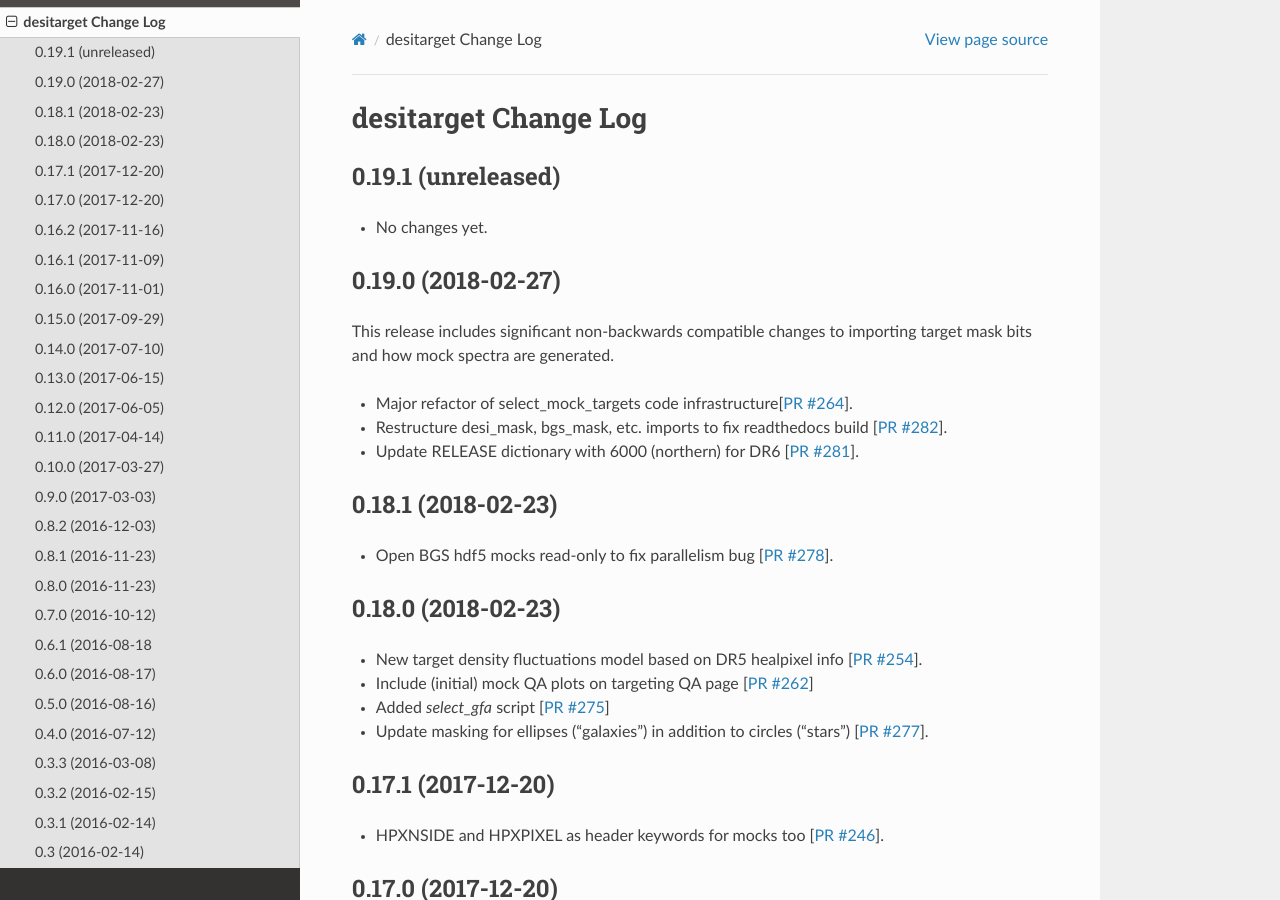
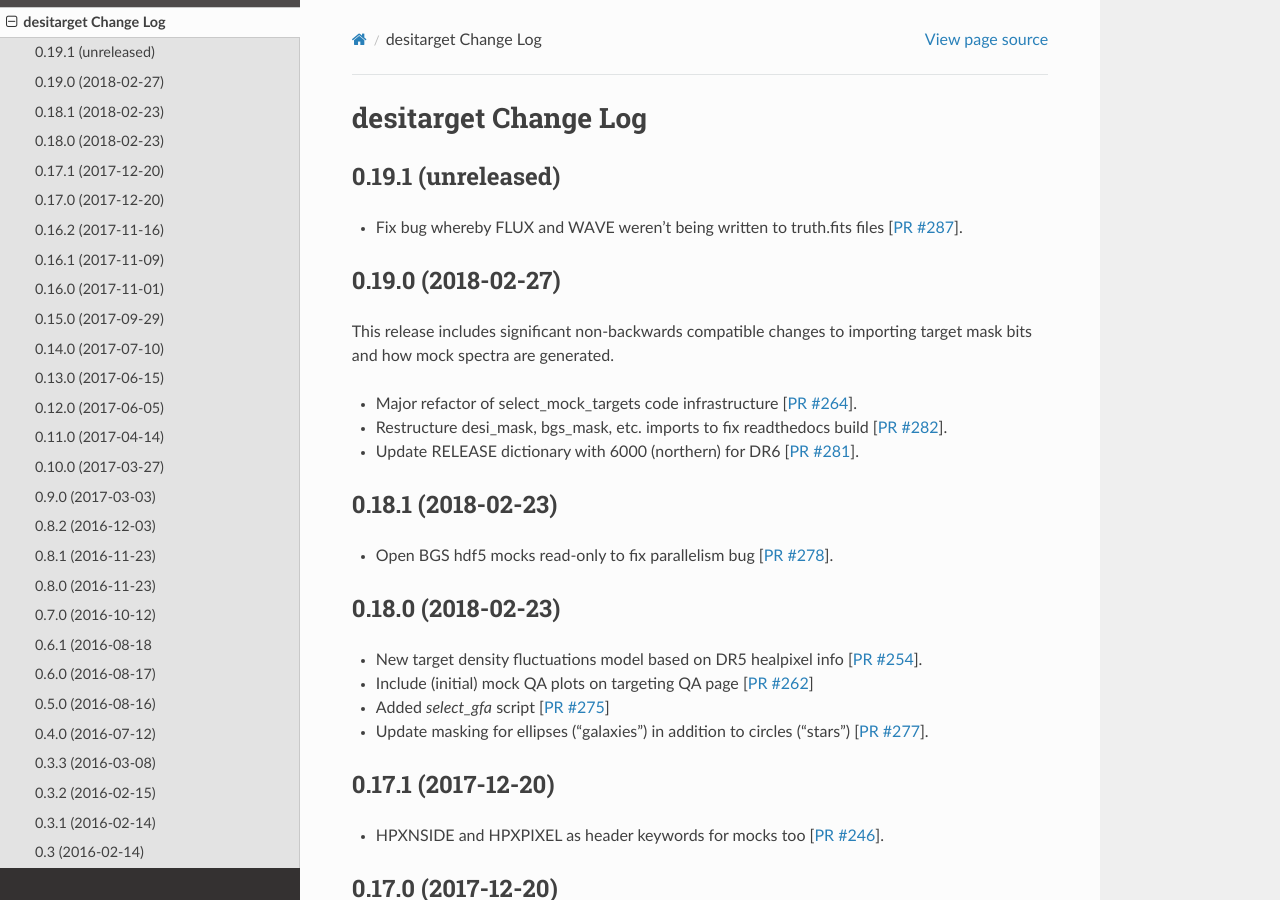
Before and after one commit to desihub/desitarget, a Sphinx documentation site: the page built from doc/changes.rst, in a window 1280 px wide and 900 px high. Built offline with Sphinx 7.4.7 and the Read the Docs theme 2.0.0, drawn with Linux system fonts in a browser that asks for light colours.

Commit message:
update change log [ci skip]

```diff
--- a/doc/changes.rst
+++ b/doc/changes.rst
@@ -5,7 +5,10 @@ desitarget Change Log
 0.19.1 (unreleased)
 -------------------
 
-* No changes yet.
+* Fix bug whereby FLUX and WAVE weren't being written to truth.fits files [`PR
+  #287`_].
+
+.. _`PR #287`: https://github.com/desihub/desitarget/pull/287
 
 0.19.0 (2018-02-27)
 -------------------
@@ -13,7 +16,7 @@ desitarget Change Log
 This release includes significant non-backwards compatible changes
 to importing target mask bits and how mock spectra are generated.
 
-* Major refactor of select_mock_targets code infrastructure[`PR #264`_].
+* Major refactor of select_mock_targets code infrastructure [`PR #264`_].
 * Restructure desi_mask, bgs_mask, etc. imports to fix readthedocs build
   [`PR #282`_].
 * Update RELEASE dictionary with 6000 (northern) for DR6 [`PR #281`_].
```
